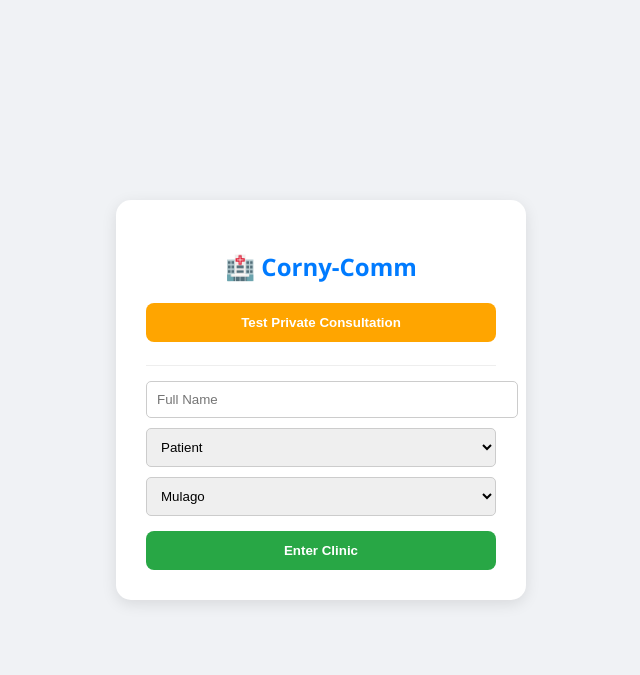
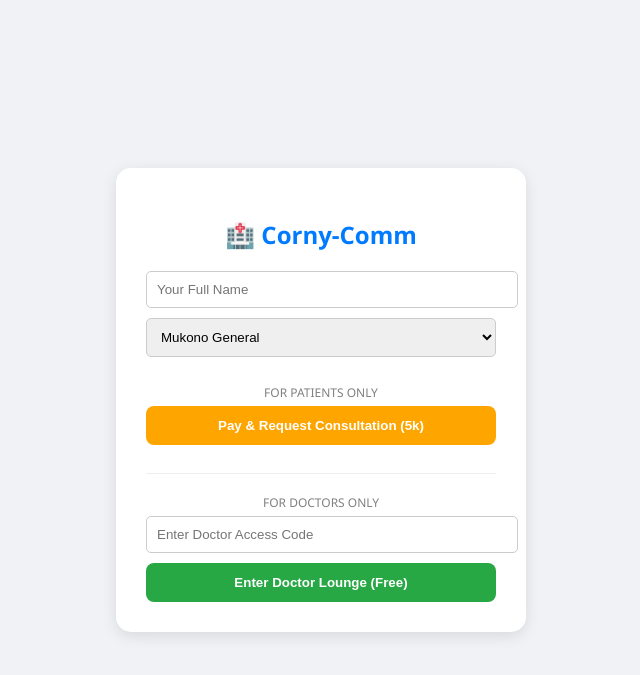
Before and after one commit to smithlowe/corny-chat, a Flask app: page / in a window 1280 px wide. Shown: the top 675 px of the page, without its empty margins (319-959 px from the left). Run offline with Flask 3, Linux system fonts and the light colour scheme; some libraries are stand-ins or nearby versions.

Commit message:
Added hospital-specific doctor access codes

```diff
--- a/templates/index.html
+++ b/templates/index.html
@@ -36,34 +36,32 @@
 </head>
 <body>
     <div id="login-overlay" style="position: fixed; top: 0; left: 0; width: 100%; height: 100%; background: #f0f2f5; z-index: 2000; display: flex; align-items: center; justify-content: center;">
-        <div style="background: white; padding: 30px; border-radius: 15px; width: 90%; max-width: 350px; text-align: center; box-shadow: 0 4px 15px rgba(0,0,0,0.1);">
-            <h2 style="color: #007bff; margin-bottom: 20px;">🏥 Corny-Comm</h2>
+    <div style="background: white; padding: 30px; border-radius: 15px; width: 90%; max-width: 350px; text-align: center; box-shadow: 0 4px 15px rgba(0,0,0,0.1);">
+        <h2 style="color: #007bff; margin-bottom: 20px;">🏥 Corny-Comm</h2>
 
-            <button onclick="testConsultation()" style="width: 100%; padding: 12px; background: orange; color: white; border: none; border-radius: 8px; font-weight: bold; cursor: pointer; margin-bottom: 15px;">
-                Test Private Consultation
-            </button>
+        <input type="text" id="username" placeholder="Your Full Name" style="width:100%; padding: 10px; margin-bottom:10px; border: 1px solid #ccc; border-radius: 5px;">
 
-            <hr style="border: 0; border-top: 1px solid #eee; margin-bottom: 15px;">
+        <select id="hospSelect" style="width:100%; padding: 10px; margin-bottom:15px; border: 1px solid #ccc; border-radius: 5px;">
+            <option value="Mukono">Mukono General</option>
+            <option value="Wakiso">Wakiso Health IV</option>
+            <option value="Mulago">Mulago National</option>
+        </select>
 
-            <input type="text" id="username" placeholder="Full Name" style="width:100%; padding: 10px; margin-bottom:10px; border: 1px solid #ccc; border-radius: 5px;">
+        <p style="font-size: 12px; color: gray; margin-bottom: 5px;">FOR PATIENTS ONLY</p>
+        <button onclick="startPatientFlow()" style="width: 100%; padding: 12px; background: orange; color: white; border: none; border-radius: 8px; font-weight: bold; cursor: pointer; margin-bottom: 20px;">
+            Pay & Request Consultation (5k)
+        </button>
 
-            <select id="role" style="width:100%; padding: 10px; margin-bottom:10px; border: 1px solid #ccc; border-radius: 5px;" onchange="document.getElementById('docCode').style.display=(this.value=='Doctor'?'block':'none')">
-                <option value="Patient">Patient</option>
-                <option value="Doctor">Doctor</option>
-            </select>
+        <hr style="border: 0; border-top: 1px solid #eee; margin-bottom: 20px;">
 
-            <input type="password" id="docCode" placeholder="Access Code" style="display:none; width:100%; padding: 10px; margin-bottom:10px; border: 1px solid #ccc; border-radius: 5px;">
+        <p style="font-size: 12px; color: gray; margin-bottom: 5px;">FOR DOCTORS ONLY</p>
+        <input type="password" id="docCode" placeholder="Enter Doctor Access Code" style="width:100%; padding: 10px; margin-bottom:10px; border: 1px solid #ccc; border-radius: 5px;">
 
-            <select id="hospSelect" style="width:100%; padding: 10px; margin-bottom:15px; border: 1px solid #ccc; border-radius: 5px;">
-                <option value="Mulago">Mulago</option>
-                <option value="Nakasero">Nakasero</option>
-                <option value="Mukono">Mukono</option>
-            </select>
-
-            <button onclick="login()" style="width: 100%; padding: 12px; background: #28a745; color: white; border: none; border-radius: 8px; font-weight: bold;">Enter Clinic</button>
-        </div>
+        <button onclick="startDoctorFlow()" style="width: 100%; padding: 12px; background: #28a745; color: white; border: none; border-radius: 8px; font-weight: bold; cursor: pointer;">
+            Enter Doctor Lounge (Free)
+        </button>
     </div>
-
+</div>
     <div id="chat-container" style="display: none; height: 100vh; flex-direction: column;">
         <div class="chat-header" style="background: #007bff; color: white; padding: 15px; display: flex; justify-content: space-between; align-items: center;">
             <span>🟢 Live Session</span>
@@ -97,7 +95,50 @@
 <script>
         let socket = io(), myUser = "", myRoom = "";
         let mediaRecorder, audioChunks = [], timerInterval, seconds = 0;
+        // 🟠 PATIENT FLOW: Triggered by Orange Button
+function startPatientFlow() {
+    const name = document.getElementById('username').value;
+    if (!name) return alert("Please enter your name to proceed.");
 
+    myUser = name;
+    // This calls your payment prompt logic we built earlier
+    testConsultation();
+}
+
+// 🟢 DOCTOR FLOW: Triggered by Green Button
+// 🟢 DOCTOR FLOW: Specific Access Codes for each Hospital
+function startDoctorFlow() {
+    const name = document.getElementById('username').value;
+    const code = document.getElementById('docCode').value;
+    const hosp = document.getElementById('hospSelect').value;
+
+    if (!name) return alert("Doctor, please enter your name.");
+
+    // 🛡️ HOSPITAL CODE DATABASE
+    const hospitalCodes = {
+        "Mukono": "MUK256",    // Code for Mukono General
+        "Wakiso": "WAK412",    // Code for Wakiso Health IV
+        "Mulago": "MUL101",    // Code for Mulago National
+        "Nakasero": "NAK789"   // Code for Nakasero Hospital
+    };
+
+    // Check if the code matches the selected hospital
+    const correctCode = hospitalCodes[hosp];
+
+    if (code !== correctCode) {
+        return alert(`Invalid Access Code for ${hosp}. Please contact the Hospital Admin.`);
+    }
+
+    myUser = "Dr. " + name;
+
+    // Join the specific Lounge (Free Entrance)
+    socket.emit('join_lounge', { doctor: myUser, hospital: hosp });
+
+    document.getElementById('login-overlay').style.display = 'none';
+    document.getElementById('doctor-dashboard').style.display = 'block';
+
+    console.log(`${myUser} is now online at ${hosp}`);
+}
         // 1. PRIVATE CONSULTATION LOGIC
        // 1. UPDATED: Request with GPS Location
 async function testConsultation() {
```
